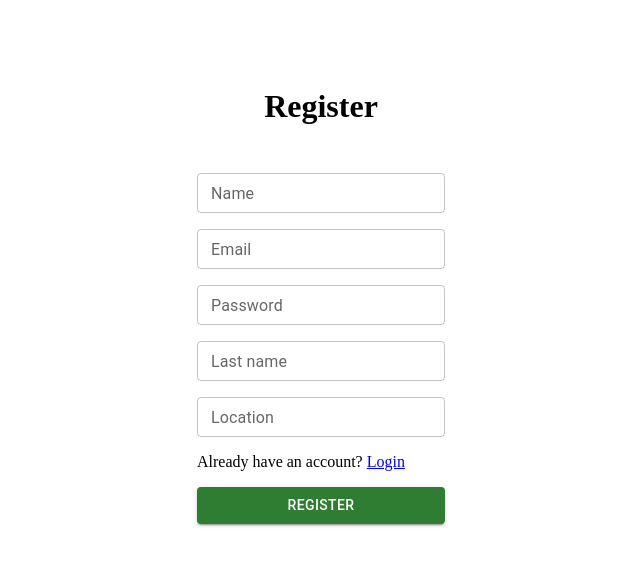
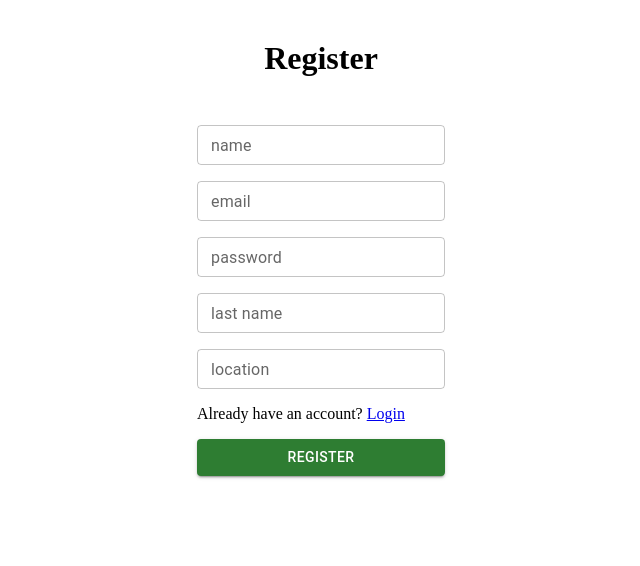
Before and after one commit to chubibobibo/JobTracker, a React (Vite) app in the folder frontend/: page /register in a window 1280 px wide. Shown: the top 566 px of the page, without its empty margins (319-959 px from the left). Built offline with nearby package versions, Linux system fonts and the light colour scheme.

Commit message:
refactored reg form

```diff
--- /dev/null
+++ b/frontend/src/components/RegFormComponent.jsx
@@ -0,0 +1,24 @@
+//import material UI
+import TextField from "@mui/material/TextField";
+
+//custom css
+import "../utils/styles/registerFormContainer.css";
+
+// eslint-disable-next-line react/prop-types
+function RegFormComponent({ label, name, type }) {
+  return (
+    <div>
+      <div className='registerFormContainer'>
+        {/* name */}
+        <TextField
+          id={name}
+          label={label}
+          variant='outlined'
+          size='small'
+          type={type}
+        />
+      </div>
+    </div>
+  );
+}
+export default RegFormComponent;
--- a/frontend/src/pages/Register.jsx
+++ b/frontend/src/pages/Register.jsx
@@ -1,61 +1,25 @@
-import { Link } from "react-router-dom";
-//import material UI
-import { FormControl } from "@mui/material";
-import TextField from "@mui/material/TextField";
-import Box from "@mui/material/Box";
-import Stack from "@mui/material/Stack";
-import Button from "@mui/material/Button";
+//import formComponent
+import RegFormComponent from "../components/RegFormComponent.jsx";
 
 //custom css
 import "../utils/styles/registerFormContainer.css";
+
+//matertialUI
+import Button from "@mui/material/Button";
+import { Link } from "react-router-dom";
+import Stack from "@mui/material/Stack";
 
 function Register() {
   return (
     <div className='registerContainer'>
       <form action='' className='regForm'>
-        <div className='registerFormContainer'>
         <Stack spacing={2}>
           <h1 className='regLabel'>Register</h1>
-            {/* name */}
-            <TextField
-              id='outlined-basic'
-              label='Name'
-              variant='outlined'
-              size='small'
-              type='text'
-            />
-            {/* email */}
-            <TextField
-              id='outlined-basic'
-              label='Email'
-              variant='outlined'
-              size='small'
-              type='email'
-            />
-            {/* password */}
-            <TextField
-              id='outlined-basic'
-              label='Password'
-              variant='outlined'
-              size='small'
-              type='password'
-            />
-            {/* last name */}
-            <TextField
-              id='outlined-basic'
-              label='Last name'
-              variant='outlined'
-              size='small'
-              type='text'
-            />
-            {/* location */}
-            <TextField
-              id='outlined-basic'
-              label='Location'
-              variant='outlined'
-              size='small'
-              type='text'
-            />
+          <RegFormComponent type='text' label='name' name='name' />
+          <RegFormComponent type='email' label='email' name='email' />
+          <RegFormComponent type='password' label='password' name='password' />
+          <RegFormComponent type='text' label='last name' name='lastName' />
+          <RegFormComponent type='text' label='location' name='location' />
           <p>
             Already have an account? <Link to='/login'>Login</Link>
           </p>
@@ -63,7 +27,6 @@ function Register() {
             Register
           </Button>
         </Stack>
-        </div>
       </form>
     </div>
   );
--- a/frontend/src/utils/styles/registerFormContainer.css
+++ b/frontend/src/utils/styles/registerFormContainer.css
@@ -5,7 +5,7 @@
 .registerFormContainer {
   display: flex;
   justify-content: center;
-  margin-top: 5rem;
+  /* margin-top: 5rem; */
 }
 
 .regForm {
@@ -15,5 +15,6 @@
 
 .regLabel {
   align-self: center;
+  padding-top: 2rem;
   padding-bottom: 2rem;
 }
```
Lines whose indentation alone changed are shown as unchanged.
